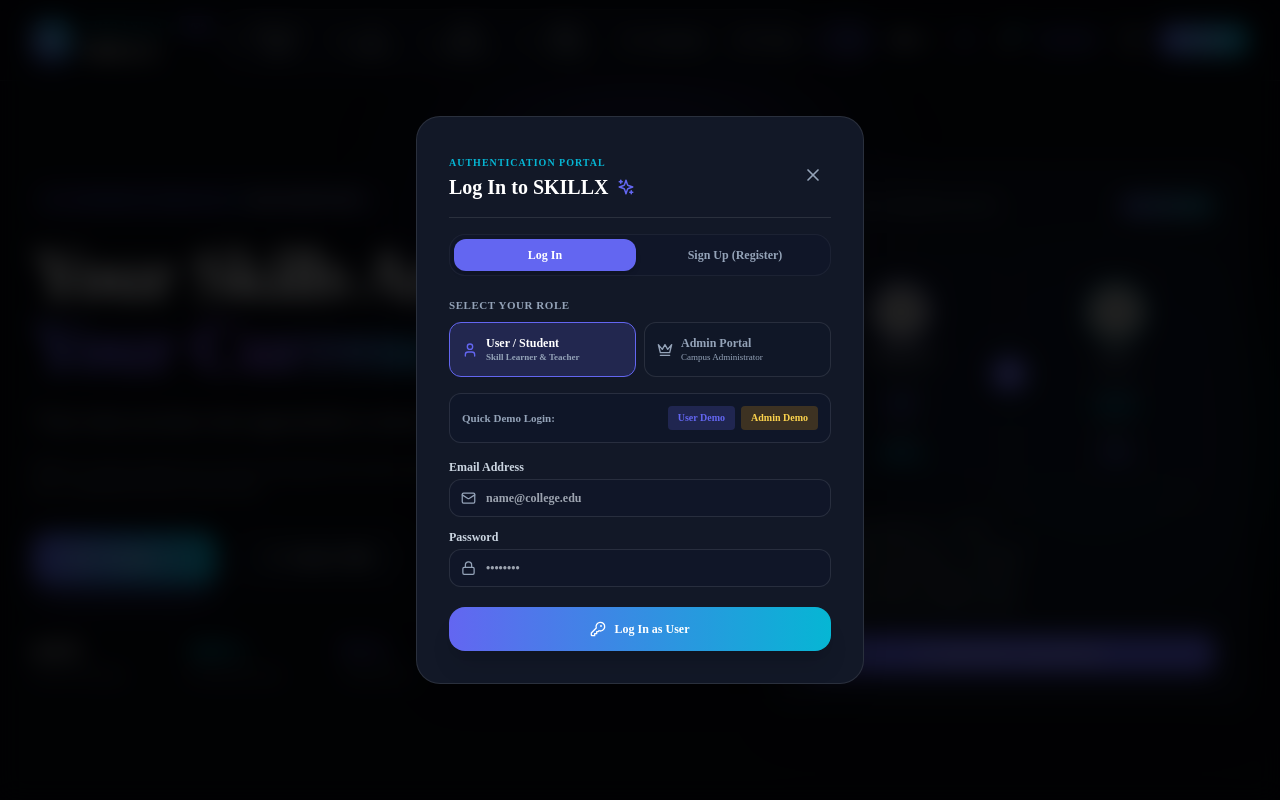
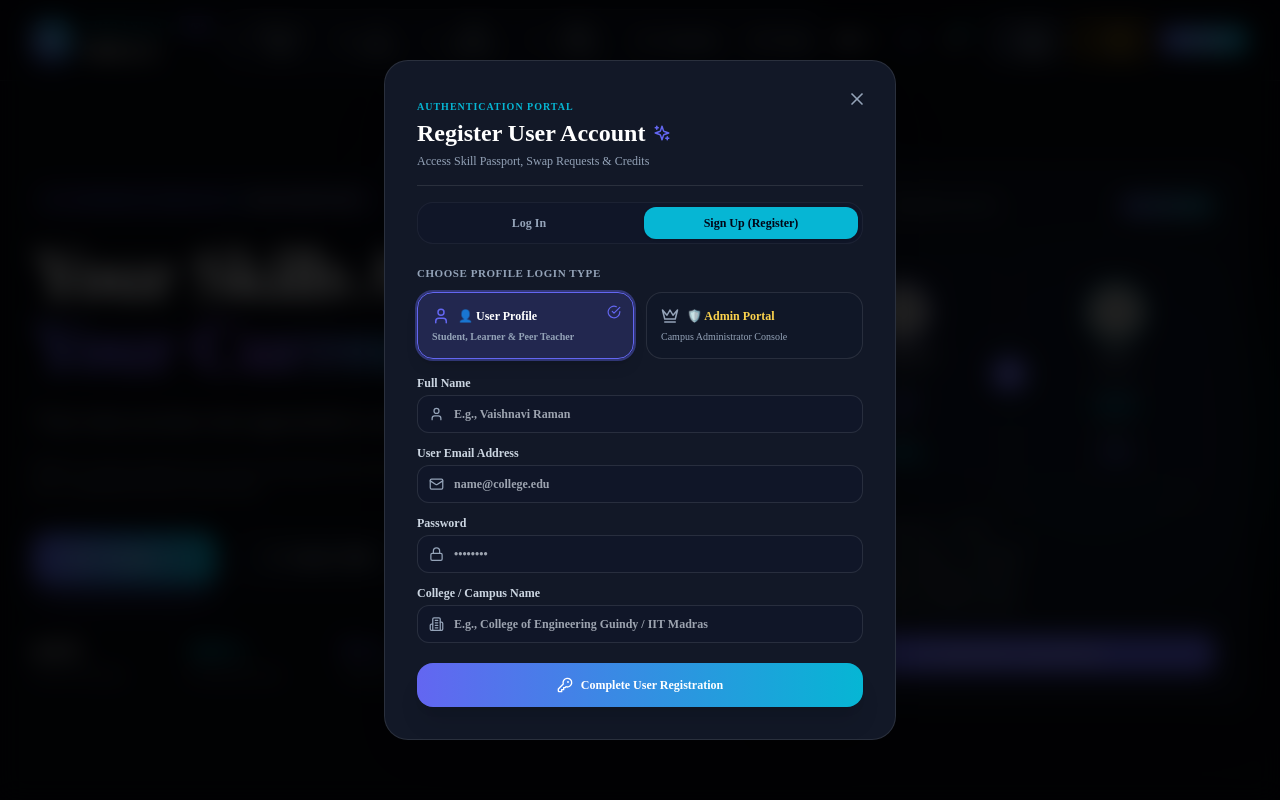
Before and after one commit to shivanistalin2006-dot/ThiranInai-SkillX, a React (Vite) app: page / in a window 1280 px wide. Both pictures are taken after a click on the button "Register". Shown: the top 800 px of the page. Built offline with nearby package versions, Linux system fonts and the light colour scheme; grey boxes are pictures that could not be loaded.

Commit message:
feat: Add separate User Login and Admin Login buttons in navbar and auth wizard

```diff
--- a/src/components/layout/Navbar.jsx
+++ b/src/components/layout/Navbar.jsx
@@ -20,7 +20,8 @@
   Palette,
   Crown,
   ShieldCheck,
-  LogOut
+  LogOut,
+  KeyRound
 } from 'lucide-react';
 import NotificationCenter from './NotificationCenter';
 
@@ -30,7 +31,7 @@
     toggleTheme,
     accentColor,
     setIsThemeModalOpen,
-    setIsAuthModalOpen,
+    openAuthWithRole,
     authRole,
     switchRole,
     logoutUser,
@@ -112,20 +113,6 @@
         {/* Right: Controls & Actions */}
         <div className="flex items-center space-x-2">
 
-          {/* Role Switcher Pill */}
-          <button
-            onClick={() => switchRole(authRole === 'admin' ? 'user' : 'admin')}
-            className={`hidden sm:flex items-center space-x-1 px-2.5 py-1 rounded-full text-[10px] font-bold border transition ${
-              authRole === 'admin'
-                ? 'bg-amber-500/20 text-amber-300 border-amber-500/40 hover:bg-amber-500/30'
-                : 'bg-brand-violet/20 text-brand-violet border-brand-violet/40 hover:bg-brand-violet/30'
-            }`}
-            title="Switch User / Admin View"
-          >
-            {authRole === 'admin' ? <Crown size={12} /> : <User size={12} />}
-            <span>Role: {authRole === 'admin' ? 'Admin' : 'User'}</span>
-          </button>
-
           {/* Language Switcher */}
           <div className="relative">
             <button
@@ -189,30 +176,39 @@
             {isNotifOpen && <NotificationCenter onClose={() => setIsNotifOpen(false)} />}
           </div>
 
-          {/* User Credits Counter */}
+          {/* SEPARATE USER LOGIN & ADMIN LOGIN BUTTONS */}
+          <div className="hidden sm:flex items-center space-x-1.5 border-l border-white/10 pl-2">
+
+            {/* User Login Button */}
             <button
-            onClick={() => handleNavClick('credits')}
-            className="hidden md:flex items-center space-x-1.5 px-3 py-1.5 rounded-full bg-brand-violet/10 border border-brand-violet/30 text-brand-violet hover:bg-brand-violet/20 transition text-xs font-bold"
+              onClick={() => openAuthWithRole('user', 'login')}
+              className="px-3 py-1.5 rounded-xl bg-slate-800/80 hover:bg-slate-800 text-slate-200 text-xs font-bold transition flex items-center space-x-1 border border-white/10"
+              title="User Login (Student / Learner)"
             >
-            <Zap size={14} className="fill-brand-violet text-brand-violet" />
-            <span>{currentUser.creditsBalance}</span>
+              <User size={13} className="text-brand-violet" />
+              <span>User Login</span>
             </button>
 
-          {/* Log In & Register Auth Buttons */}
+            {/* Admin Login Button */}
             <button
-            onClick={() => setIsAuthModalOpen(true)}
-            className="text-xs font-bold text-slate-300 hover:text-white px-2.5 py-1.5 transition"
+              onClick={() => openAuthWithRole('admin', 'login')}
+              className="px-3 py-1.5 rounded-xl bg-amber-500/15 hover:bg-amber-500/25 text-amber-300 border border-amber-500/40 text-xs font-extrabold transition flex items-center space-x-1"
+              title="Admin Login (Campus Administrator)"
             >
-            Log In
+              <Crown size={13} className="text-amber-400" />
+              <span>Admin Login</span>
             </button>
 
+            {/* Register Account Button */}
             <button
-            onClick={() => setIsAuthModalOpen(true)}
-            className="px-3.5 py-2 rounded-xl bg-gradient-to-r from-brand-violet to-brand-cyan hover:opacity-95 text-white text-xs font-bold shadow-md transition flex items-center space-x-1"
+              onClick={() => openAuthWithRole('user', 'register')}
+              className="px-3.5 py-1.5 rounded-xl bg-gradient-to-r from-brand-violet to-brand-cyan text-white text-xs font-bold shadow transition flex items-center space-x-1"
             >
-            <Sparkles size={14} />
+              <Sparkles size={13} />
               <span>Register</span>
             </button>
+
+          </div>
 
           {/* Mobile Hamburger Toggle */}
           <button
@@ -246,13 +242,21 @@
             );
           })}
 
-          <div className="pt-3 border-t border-white/10 flex items-center justify-between px-2">
+          <div className="pt-3 border-t border-white/10 grid grid-cols-2 gap-2 px-2">
             <button
-              onClick={() => { setIsAuthModalOpen(true); setIsMobileMenuOpen(false); }}
-              className="text-xs font-bold text-brand-cyan flex items-center space-x-1.5"
+              onClick={() => { openAuthWithRole('user', 'login'); setIsMobileMenuOpen(false); }}
+              className="p-2.5 rounded-xl bg-slate-800 text-xs font-bold text-slate-200 flex items-center justify-center space-x-1"
             >
-              <User size={16} />
-              <span>Log In / Register Account</span>
+              <User size={14} className="text-brand-violet" />
+              <span>User Login</span>
+            </button>
+
+            <button
+              onClick={() => { openAuthWithRole('admin', 'login'); setIsMobileMenuOpen(false); }}
+              className="p-2.5 rounded-xl bg-amber-500/20 text-xs font-bold text-amber-300 border border-amber-500/30 flex items-center justify-center space-x-1"
+            >
+              <Crown size={14} className="text-amber-400" />
+              <span>Admin Login</span>
             </button>
           </div>
         </div>
--- a/src/components/modals/AuthModal.jsx
+++ b/src/components/modals/AuthModal.jsx
@@ -1,13 +1,15 @@
-import React, { useState } from 'react';
+import React, { useState, useEffect } from 'react';
 import { useSkillX } from '../../context/SkillXContext';
-import { X, Lock, Mail, User, ShieldCheck, Sparkles, ArrowRight, CheckCircle, Crown, KeyRound } from 'lucide-react';
+import { X, Lock, Mail, User, ShieldCheck, Sparkles, ArrowRight, CheckCircle, Crown, KeyRound, Building2 } from 'lucide-react';
 
 export default function AuthModal({ isOpen, onClose }) {
   const {
     loginUser,
     registerUser,
     setIsOnboardingOpen,
-    setCurrentView
+    setCurrentView,
+    initialAuthRole,
+    initialAuthMode
   } = useSkillX();
 
   const [mode, setMode] = useState('login'); // 'login' | 'register'
@@ -19,6 +21,15 @@
   const [name, setName] = useState('');
   const [institution, setInstitution] = useState('');
   const [errorMessage, setErrorMessage] = useState('');
+
+  // Sync role and mode when modal opens
+  useEffect(() => {
+    if (isOpen) {
+      setRole(initialAuthRole || 'user');
+      setMode(initialAuthMode || 'login');
+      setErrorMessage('');
+    }
+  }, [isOpen, initialAuthRole, initialAuthMode]);
 
   if (!isOpen) return null;
 
@@ -46,7 +57,7 @@
       if (res.success) {
         onClose();
       } else {
-        setErrorMessage(res.message || 'Invalid email or password.');
+        setErrorMessage(res.message || 'Invalid credentials.');
       }
     } else {
       if (!name || !email || !password) {
@@ -73,33 +84,36 @@
 
   return (
     <div className="fixed inset-0 z-50 flex items-center justify-center p-4 bg-black/80 backdrop-blur-md animate-fadeIn">
-      <div className="relative w-full max-w-md rounded-3xl bg-brand-surface dark:bg-brand-surface light:bg-white border border-brand-border dark:border-white/10 light:border-slate-200 shadow-2xl overflow-hidden p-6 sm:p-8">
+      <div className="relative w-full max-w-lg rounded-3xl bg-brand-surface dark:bg-brand-surface light:bg-white border border-brand-border dark:border-white/10 light:border-slate-200 shadow-2xl overflow-hidden p-6 sm:p-8">
 
-        {/* Header */}
-        <div className="flex items-center justify-between pb-4 border-b border-white/10">
-          <div>
-            <span className="text-[10px] font-bold tracking-widest text-brand-cyan uppercase">AUTHENTICATION PORTAL</span>
-            <h2 className="text-xl font-bold text-slate-900 dark:text-white flex items-center space-x-2">
-              <span>{mode === 'login' ? 'Log In to SKILLX' : 'Register Account'}</span>
-              <Sparkles size={18} className="text-brand-violet" />
-            </h2>
-          </div>
+        {/* Close Button */}
         <button
           onClick={onClose}
-            className="p-2 rounded-xl text-slate-400 hover:text-white hover:bg-slate-800 transition"
+          className="absolute top-5 right-5 p-2 rounded-xl text-slate-400 hover:text-white hover:bg-slate-800 transition"
         >
           <X size={20} />
         </button>
+
+        {/* Header */}
+        <div className="pb-4 border-b border-white/10">
+          <span className="text-[10px] font-bold tracking-widest text-brand-cyan uppercase">AUTHENTICATION PORTAL</span>
+          <h2 className="text-2xl font-black text-slate-900 dark:text-white flex items-center space-x-2">
+            <span>{mode === 'login' ? `${role === 'admin' ? 'Campus Admin' : 'User Profile'} Login` : `Register ${role === 'admin' ? 'Admin' : 'User'} Account`}</span>
+            <Sparkles size={18} className={role === 'admin' ? 'text-amber-400' : 'text-brand-violet'} />
+          </h2>
+          <p className="text-xs text-slate-400 mt-1">
+            {role === 'admin' ? 'Access Campus Analytics, Verifications & Directory' : 'Access Skill Passport, Swap Requests & Credits'}
+          </p>
         </div>
 
-        {/* Mode Toggle Tabs (Log In vs Register) */}
+        {/* Mode Tabs (Log In vs Register) */}
         <div className="grid grid-cols-2 gap-2 my-4 p-1 rounded-2xl bg-slate-900/60 light:bg-slate-100 border border-white/5">
           <button
             type="button"
             onClick={() => setMode('login')}
             className={`py-2 rounded-xl text-xs font-bold transition ${
               mode === 'login'
-                ? 'bg-brand-violet text-white shadow-md'
+                ? role === 'admin' ? 'bg-amber-500 text-slate-950 font-black shadow' : 'bg-brand-violet text-white shadow'
                 : 'text-slate-400 hover:text-white'
             }`}
           >
@@ -110,7 +124,7 @@
             onClick={() => setMode('register')}
             className={`py-2 rounded-xl text-xs font-bold transition ${
               mode === 'register'
-                ? 'bg-brand-cyan text-slate-950 shadow-md font-black'
+                ? 'bg-brand-cyan text-slate-950 shadow font-black'
                 : 'text-slate-400 hover:text-white'
             }`}
           >
@@ -118,62 +132,70 @@
           </button>
         </div>
 
-        {/* Role Selection (User vs Admin) */}
-        <div className="space-y-1.5 mb-4">
-          <label className="text-[11px] font-bold text-slate-400 uppercase tracking-wider">Select Your Role</label>
-          <div className="grid grid-cols-2 gap-2">
+        {/* DISTINCT TWO SEPARATE PROFILE CARDS */}
+        <div className="space-y-2 mb-4">
+          <label className="text-[11px] font-bold text-slate-400 uppercase tracking-wider">Choose Profile Login Type</label>
+          <div className="grid grid-cols-2 gap-3">
+
+            {/* User Profile Card */}
             <button
               type="button"
               onClick={() => setRole('user')}
-              className={`p-3 rounded-xl border text-left transition flex items-center space-x-2 ${
+              className={`p-3.5 rounded-2xl border text-left transition relative overflow-hidden ${
                 role === 'user'
-                  ? 'border-brand-violet bg-brand-violet/20 text-white font-bold'
+                  ? 'border-brand-violet bg-brand-violet/20 text-white font-bold ring-2 ring-brand-violet/40 shadow-lg'
                   : 'border-white/10 bg-slate-900/40 text-slate-400 hover:bg-slate-800'
               }`}
             >
-              <User size={16} className={role === 'user' ? 'text-brand-violet' : ''} />
-              <div>
-                <div className="text-xs font-bold">User / Student</div>
-                <div className="text-[9px] text-slate-400">Skill Learner & Teacher</div>
+              <div className="flex items-center space-x-2">
+                <User size={18} className={role === 'user' ? 'text-brand-violet' : 'text-slate-400'} />
+                <span className="text-xs font-extrabold text-white">👤 User Profile</span>
               </div>
+              <p className="text-[10px] text-slate-400 mt-1">Student, Learner & Peer Teacher</p>
+              {role === 'user' && <CheckCircle size={14} className="absolute top-3 right-3 text-brand-violet" />}
             </button>
 
+            {/* Admin Profile Card */}
             <button
               type="button"
               onClick={() => setRole('admin')}
-              className={`p-3 rounded-xl border text-left transition flex items-center space-x-2 ${
+              className={`p-3.5 rounded-2xl border text-left transition relative overflow-hidden ${
                 role === 'admin'
-                  ? 'border-amber-400 bg-amber-500/20 text-white font-bold'
+                  ? 'border-amber-400 bg-amber-500/20 text-white font-bold ring-2 ring-amber-400/40 shadow-lg'
                   : 'border-white/10 bg-slate-900/40 text-slate-400 hover:bg-slate-800'
               }`}
             >
-              <Crown size={16} className={role === 'admin' ? 'text-amber-400' : ''} />
-              <div>
-                <div className="text-xs font-bold">Admin Portal</div>
-                <div className="text-[9px] text-slate-400">Campus Administrator</div>
+              <div className="flex items-center space-x-2">
+                <Crown size={18} className={role === 'admin' ? 'text-amber-400' : 'text-slate-400'} />
+                <span className="text-xs font-extrabold text-amber-300">🛡️ Admin Portal</span>
               </div>
+              <p className="text-[10px] text-slate-400 mt-1">Campus Administrator Console</p>
+              {role === 'admin' && <CheckCircle size={14} className="absolute top-3 right-3 text-amber-400" />}
             </button>
+
           </div>
         </div>
 
-        {/* Demo Quick Logins */}
+        {/* Quick Demo Credentials Banner */}
         {mode === 'login' && (
           <div className="mb-4 p-3 rounded-xl bg-slate-900/80 light:bg-slate-100 border border-white/10 flex items-center justify-between text-xs">
             <span className="text-slate-400 text-[11px] font-semibold">Quick Demo Login:</span>
-            <div className="flex items-center space-x-1.5">
+            <div className="flex items-center space-x-2">
               <button
                 type="button"
                 onClick={() => handleQuickDemoLogin('user')}
-                className="px-2.5 py-1 rounded bg-brand-violet/20 hover:bg-brand-violet/30 text-brand-violet text-[10px] font-bold transition"
+                className="px-3 py-1 rounded-lg bg-brand-violet/20 hover:bg-brand-violet/30 text-brand-violet text-[10px] font-bold transition flex items-center space-x-1"
               >
-                User Demo
+                <User size={12} />
+                <span>User Demo</span>
               </button>
               <button
                 type="button"
                 onClick={() => handleQuickDemoLogin('admin')}
-                className="px-2.5 py-1 rounded bg-amber-500/20 hover:bg-amber-500/30 text-amber-300 text-[10px] font-bold transition"
+                className="px-3 py-1 rounded-lg bg-amber-500/20 hover:bg-amber-500/30 text-amber-300 text-[10px] font-bold transition flex items-center space-x-1"
               >
-                Admin Demo
+                <Crown size={12} />
+                <span>Admin Demo</span>
               </button>
             </div>
           </div>
@@ -185,19 +207,21 @@
           </div>
         )}
 
-        {/* Form */}
+        {/* Form Inputs */}
         <form onSubmit={handleSubmit} className="space-y-3">
 
           {mode === 'register' && (
             <div>
-              <label className="block text-xs font-semibold text-slate-300 mb-1">Full Name</label>
+              <label className="block text-xs font-semibold text-slate-300 mb-1">
+                {role === 'admin' ? 'Admin Full Name' : 'Full Name'}
+              </label>
               <div className="relative">
                 <User size={15} className="absolute left-3 top-1/2 -translate-y-1/2 text-slate-400" />
                 <input
                   type="text"
                   value={name}
                   onChange={(e) => setName(e.target.value)}
-                  placeholder="E.g., Vaishnavi Raman"
+                  placeholder={role === 'admin' ? 'E.g., Dr. S. Raman' : 'E.g., Vaishnavi Raman'}
                   className="w-full pl-9 pr-3 py-2.5 rounded-xl bg-slate-900/60 light:bg-slate-100 border border-white/10 text-xs font-semibold text-slate-100 dark:text-slate-100 light:text-slate-800 focus:outline-none focus:border-brand-violet"
                   required
                 />
@@ -206,14 +230,16 @@
           )}
 
           <div>
-            <label className="block text-xs font-semibold text-slate-300 mb-1">Email Address</label>
+            <label className="block text-xs font-semibold text-slate-300 mb-1">
+              {role === 'admin' ? 'Admin Email Address' : 'User Email Address'}
+            </label>
             <div className="relative">
               <Mail size={15} className="absolute left-3 top-1/2 -translate-y-1/2 text-slate-400" />
               <input
                 type="email"
                 value={email}
                 onChange={(e) => setEmail(e.target.value)}
-                placeholder="name@college.edu"
+                placeholder={role === 'admin' ? 'admin@thiraninai.edu' : 'name@college.edu'}
                 className="w-full pl-9 pr-3 py-2.5 rounded-xl bg-slate-900/60 light:bg-slate-100 border border-white/10 text-xs font-semibold text-slate-100 dark:text-slate-100 light:text-slate-800 focus:outline-none focus:border-brand-violet"
                 required
               />
@@ -237,14 +263,17 @@
 
           {mode === 'register' && (
             <div>
-              <label className="block text-xs font-semibold text-slate-300 mb-1">College / Institution</label>
+              <label className="block text-xs font-semibold text-slate-300 mb-1">College / Campus Name</label>
+              <div className="relative">
+                <Building2 size={15} className="absolute left-3 top-1/2 -translate-y-1/2 text-slate-400" />
                 <input
                   type="text"
                   value={institution}
                   onChange={(e) => setInstitution(e.target.value)}
-                placeholder="E.g., College of Engineering Guindy / IIT"
-                className="w-full px-3 py-2.5 rounded-xl bg-slate-900/60 light:bg-slate-100 border border-white/10 text-xs font-semibold text-slate-100 dark:text-slate-100 light:text-slate-800 focus:outline-none focus:border-brand-violet"
+                  placeholder="E.g., College of Engineering Guindy / IIT Madras"
+                  className="w-full pl-9 pr-3 py-2.5 rounded-xl bg-slate-900/60 light:bg-slate-100 border border-white/10 text-xs font-semibold text-slate-100 dark:text-slate-100 light:text-slate-800 focus:outline-none focus:border-brand-violet"
                 />
+              </div>
             </div>
           )}
 
@@ -258,7 +287,7 @@
               }`}
             >
               <KeyRound size={16} />
-              <span>{mode === 'login' ? `Log In as ${role === 'admin' ? 'Admin' : 'User'}` : `Complete Registration (${role === 'admin' ? 'Admin' : 'User'})`}</span>
+              <span>{mode === 'login' ? `Log In to ${role === 'admin' ? 'Admin Console' : 'User Account'}` : `Complete ${role === 'admin' ? 'Admin' : 'User'} Registration`}</span>
             </button>
           </div>
 
--- a/src/context/SkillXContext.jsx
+++ b/src/context/SkillXContext.jsx
@@ -91,6 +91,9 @@
 
   // Modals & Active Selections
   const [isAuthModalOpen, setIsAuthModalOpen] = useState(false);
+  const [initialAuthRole, setInitialAuthRole] = useState('user'); // 'user' | 'admin'
+  const [initialAuthMode, setInitialAuthMode] = useState('login'); // 'login' | 'register'
+
   const [isOnboardingOpen, setIsOnboardingOpen] = useState(false);
   const [onboardingStep, setOnboardingStep] = useState(1);
   const [isSwapModalOpen, setIsSwapModalOpen] = useState(false);
@@ -101,11 +104,16 @@
   const [activeChatPeerId, setActiveChatPeerId] = useState('user-arun');
   const [unreadNotifCount, setUnreadNotifCount] = useState(2);
 
+  // Open Auth Modal for specific role/mode
+  const openAuthWithRole = (targetRole = 'user', targetMode = 'login') => {
+    setInitialAuthRole(targetRole);
+    setInitialAuthMode(targetMode);
+    setIsAuthModalOpen(true);
+  };
+
   // Effect: Apply theme preset classes on documentElement
   useEffect(() => {
     const root = document.documentElement;
-
-    // Reset all theme classes first
     root.classList.remove('dark', 'light', 'theme-black-gold', 'theme-pastel-mixture', 'theme-white-gold');
 
     if (themePreset === 'black-gold') {
@@ -168,7 +176,7 @@
     const targetRole = role || (found ? found.authRole : 'user');
 
     if (found && found.password !== password) {
-      return { success: false, message: 'Incorrect password' };
+      return { success: false, message: 'Incorrect password for this account.' };
     }
 
     let loggedUser = {
@@ -444,6 +452,9 @@
         setIsThemeModalOpen,
         isAuthModalOpen,
         setIsAuthModalOpen,
+        initialAuthRole,
+        initialAuthMode,
+        openAuthWithRole,
         authRole,
         setAuthRole,
         loginUser,
```
Lines whose indentation alone changed are shown as unchanged.
